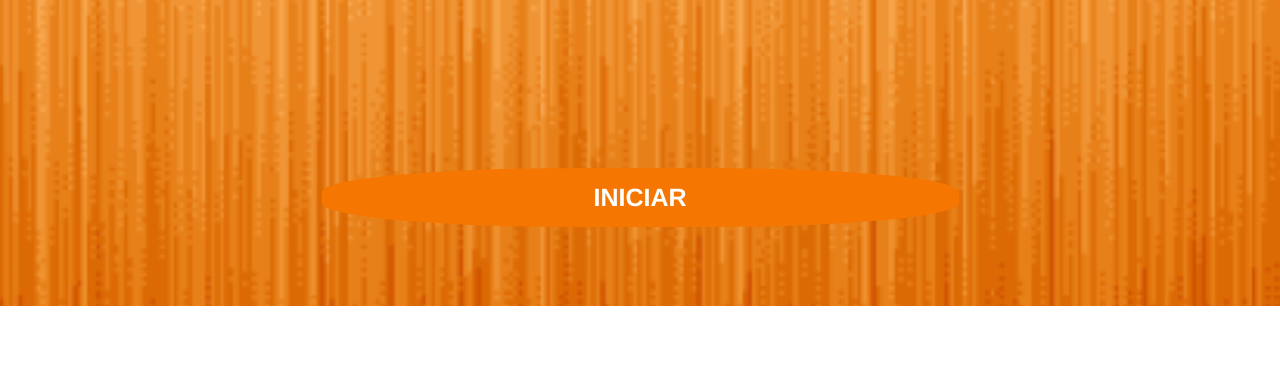
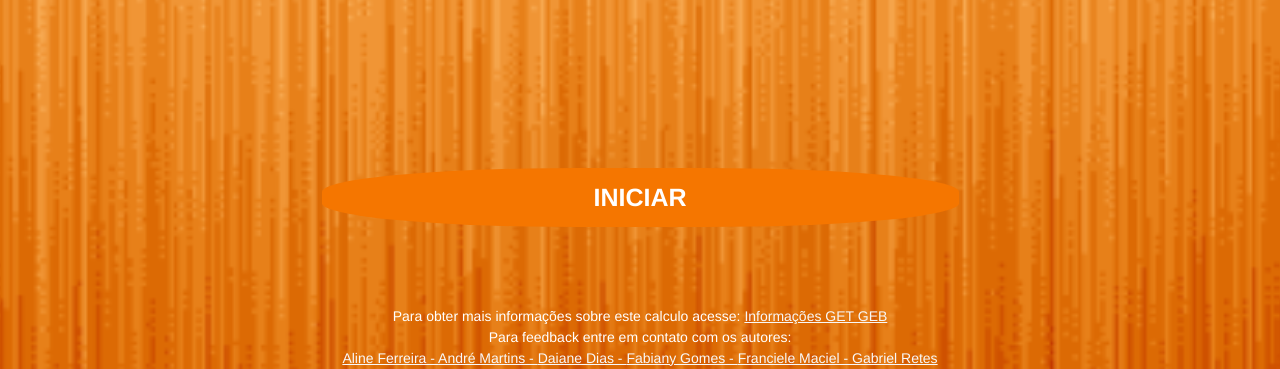
Before and after one commit to FranMaciel/ProjeGEBBET, a website: page index.html in a window 1280 px wide. Shown: the part 845-1214 px from the top of the page. Before the commit the page ends 1151 px from the top, so only its background shows below. Drawn offline with nearby package versions, Linux system fonts and the light colour scheme.

Commit message:
Alterações para informações e feedback

```diff
--- a/css/styles.css
+++ b/css/styles.css
@@ -249,3 +249,13 @@ a {
 
 
 }
+
+footer {
+    font-size: 14px;
+    text-align: center;
+}
+.email {
+    font-size: 14px;
+    color: rgb(248, 248, 248);
+
+}
--- a/index.html
+++ b/index.html
@@ -21,5 +21,18 @@
     <div>
         <a id="iniciar" href="calc.html" style="margin-block-end: 2cm;">INICIAR</a>
     </div>
+    <footer> Para obter mais informações sobre este calculo acesse: <a href="https://dglab.com.br/blog/gasto-energetico-basal/" target="_blank" class="email
+        ">Informações GET GEB</a> <br>
+        Para feedback entre em contato com os autores:<br>
+        <a href="mailto:alinefpena@gmail.com" target="_blank" class="email">Aline Ferreira - </a>
+        <a href="mailto:andreluis.salles@hotmail.com" target="_blank" class="email">André Martins - </a>
+        <a href="mailto:daiane.dda@hotmail.com" target="_blank" class="email"> Daiane Dias - </a>
+        <a href="mailto:gomesfabiany@hotmail.com" target="_blank" class="email">Fabiany Gomes - </a>
+        <a href="mailto:fran_nutris@yahoo.com.br" target="_blank" class="email">Franciele Maciel - </a>
+        <a href="mailto:gretes34@gmail.com" target="_blank" class="email">Gabriel Retes </a>
+
+
+    </footer>
+
 </body>
 </html>
```
Also changed, not shown: calc.html (+13 -0 lines).
